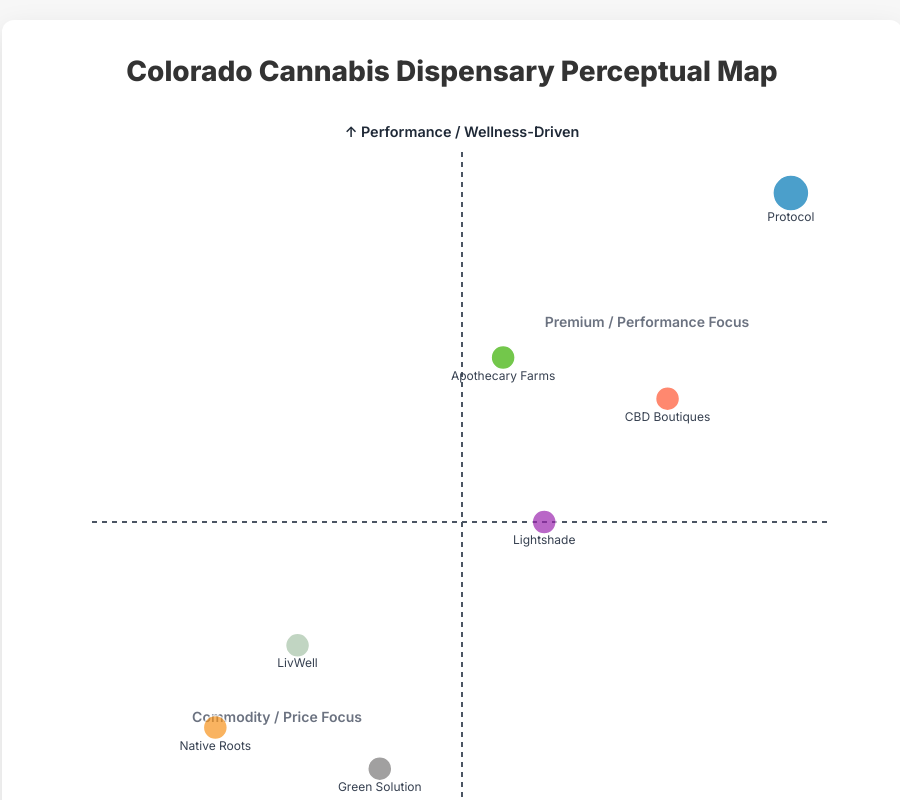
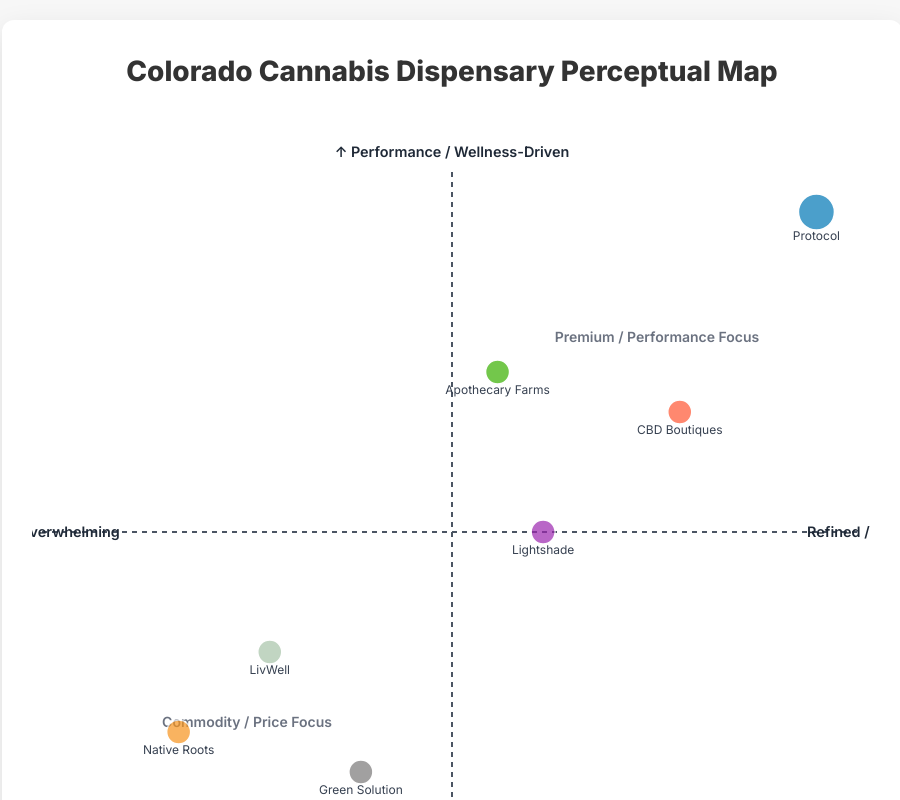
Before and after one commit to Jackoro/Perceptual-Map, a plain HTML site: page index.html in a window 1280 px wide. Shown: the top 800 px of the page, without its empty margins (188-1088 px from the left). Drawn offline with nearby package versions, Linux system fonts and the light colour scheme.

Commit message:
Update index.html

```diff
--- a/index.html
+++ b/index.html
@@ -46,7 +46,7 @@
             border-radius: 6px;
             pointer-events: none;
             opacity: 0;
-            transition: opacity 0.2s; /* Removed transform transition */
+            transition: opacity 0.2s;
             max-width: 250px;
             font-size: 0.9rem;
             z-index: 1000;
@@ -69,7 +69,6 @@
 
         .brand-bubble:hover {
             opacity: 0.8;
-            /* Removed transform: scale(1.1) to prevent jiggling */
         }
 
         .axis-line {
@@ -110,12 +109,16 @@
         ];
 
         // D3 Setup
-        const margin = { top: 40, right: 40, bottom: 60, left: 60 };
+        const margin = { top: 60, right: 10, bottom: 60, left: 10 }; // Adjusted margins for axis labels
         const container = d3.select("#perceptual-map");
         let width, height;
 
         const updateDimensions = () => {
-            const containerWidth = document.querySelector('.map-container').clientWidth - 60; // account for padding
+            const containerEl = document.querySelector('.map-container');
+            // Ensure width is based on available space for a square plot
+            const containerWidth = containerEl.clientWidth - (parseInt(getComputedStyle(containerEl).paddingLeft) * 2);
+
+            // Recalculate width/height based on container minus margins
             width = containerWidth - margin.left - margin.right;
             height = containerWidth - margin.top - margin.bottom;
 
@@ -142,6 +145,7 @@
         // Quadrant/Midpoint Configuration
         const midX = 5.5;
         const midY = 5.5;
+        const labelOffset = 15; // Distance of axis labels from quadrant lines
 
         // --- 1. Draw Axes and Quadrant Lines (Emulating Reference Image) ---
 
@@ -207,39 +211,41 @@
             .style("fill", "#374151")
             .text(d => d.label); // Use the concise label property
 
-        // --- 3. Axis Labels at Ends (Emulating Reference Image) ---
+        // --- 3. Axis Direction Labels (Fixed Location and Purpose) ---
 
-        // X-Axis Label (Right)
+        // X-Axis Label (Right - Refined / Curated)
         svg.append("text")
             .attr("class", "axis-label text-base")
-            .attr("x", width)
-            .attr("y", height + margin.bottom / 2)
-            .attr("text-anchor", "end")
-            .text("DISPENSARY EXPERIENCE → Refined / Curated")
+            .attr("x", width + labelOffset) // Position to the right of the plot area
+            .attr("y", yScale(midY) + 5) // Vertically centered on the horizontal axis line
+            .attr("text-anchor", "start")
+            .text("Refined / Curated →")
             .style("font-size", "0.9rem");
 
-        // X-Axis Label (Left)
+        // X-Axis Label (Left - Chaotic / Overwhelming)
         svg.append("text")
             .attr("class", "axis-label text-base")
-            .attr("x", 0)
-            .attr("y", height + margin.bottom / 2)
-            .attr("text-anchor", "start")
-            .text("Chaotic / Overwhelming ←")
+            .attr("x", -labelOffset) // Position to the left of the plot area
+            .attr("y", yScale(midY) + 5) // Vertically centered on the horizontal axis line
+            .attr("text-anchor", "end")
+            .text("← Chaotic / Overwhelming")
             .style("font-size", "0.9rem");
 
 
-        // Y-Axis Label (Top)
+        // Y-Axis Label (Top - Performance / Wellness-Driven)
         svg.append("text")
             .attr("class", "axis-label text-base")
-            .attr("transform", `translate(${xScale(midX)}, -15)`)
+            .attr("x", xScale(midX))
+            .attr("y", -labelOffset) // Position above the top of the plot area
             .attr("text-anchor", "middle")
             .text("↑ Performance / Wellness-Driven")
             .style("font-size", "0.9rem");
 
-        // Y-Axis Label (Bottom)
+        // Y-Axis Label (Bottom - Recreational / Price-Driven)
         svg.append("text")
             .attr("class", "axis-label text-base")
-            .attr("transform", `translate(${xScale(midX)}, ${height + 25})`)
+            .attr("x", xScale(midX))
+            .attr("y", height + labelOffset + 5) // Position below the bottom of the plot area
             .attr("text-anchor", "middle")
             .text("↓ Recreational / Price-Driven")
             .style("font-size", "0.9rem");
```
